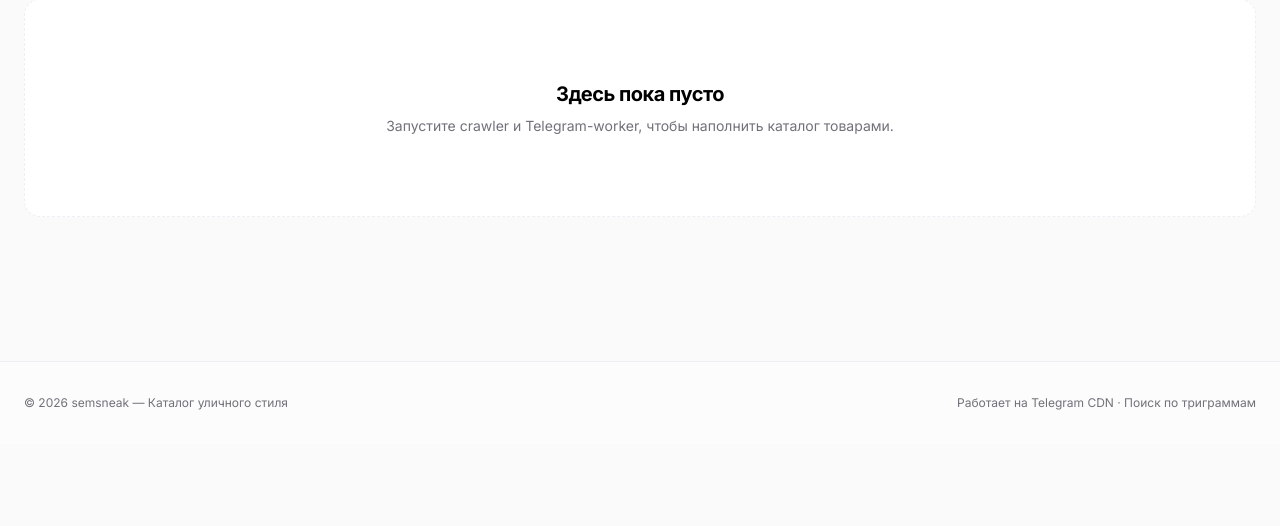
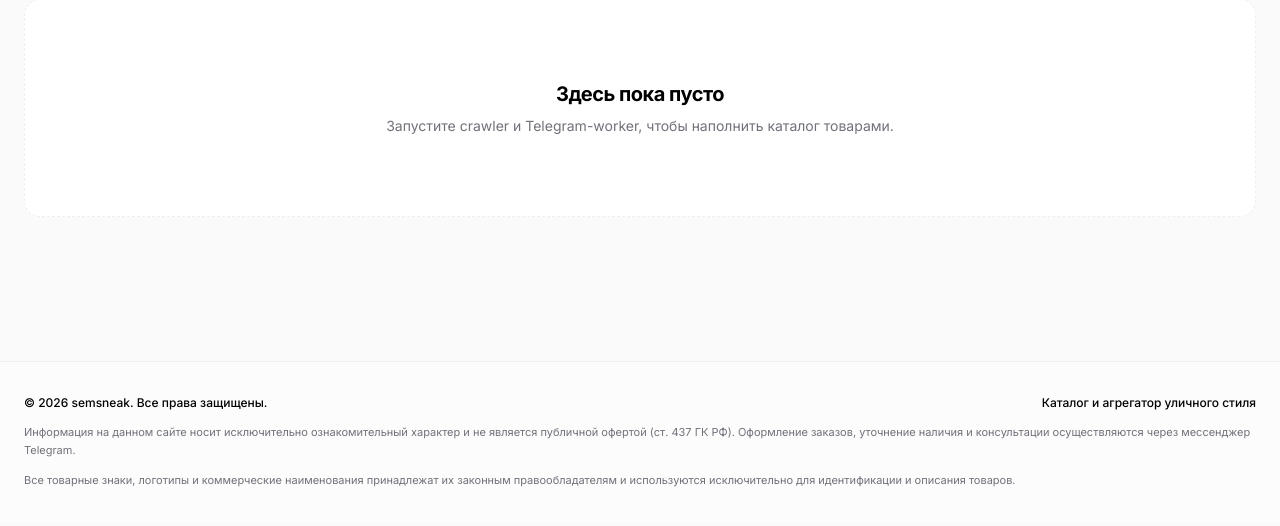
Before and after one commit to Curr3ncyV01D/website-store, a FastAPI app: page / in a window 1280 px wide. Shown: the part 171-697 px from the top of the page. Run offline with FastAPI, Linux system fonts and the light colour scheme; data that the repository does not hold is empty; some libraries are stand-ins or nearby versions.

Commit message:
chore: update and restructure site footer
Add required legal disclaimers referencing Russian Civil Code article 437, update copyright to static 2026, and restructure the footer layout for better spacing and readability.

```diff
--- a/templates/base.html
+++ b/templates/base.html
@@ -629,10 +629,22 @@
   {% block content %}{% endblock %}
 </main>
 
-<footer class="mt-8 md:mt-14 border-t border-line bg-white/50">
-  <div class="max-w-[1400px] mx-auto px-4 sm:px-6 py-5 md:py-8 text-[12px] text-muted flex flex-col sm:flex-row items-start sm:items-center justify-between gap-2">
-    <div>© <span id="y"></span> semsneak — Каталог уличного стиля</div>
-    <div>Работает на Telegram CDN · Поиск по триграммам</div>
+<footer class="mt-14 border-t border-line bg-white/50">
+  <div class="max-w-[1400px] mx-auto px-4 sm:px-6 py-8 text-[11px] text-muted space-y-3">
+
+    <div class="flex flex-col sm:flex-row items-start sm:items-center justify-between gap-2 text-[12px] font-medium text-black">
+      <div>© 2026 semsneak. Все права защищены.</div>
+      <div>Каталог и агрегатор уличного стиля</div>
+    </div>
+
+    <p class="leading-relaxed">
+      Информация на данном сайте носит исключительно ознакомительный характер и не является публичной офертой (ст. 437 ГК РФ). Оформление заказов, уточнение наличия и консультации осуществляются через мессенджер Telegram.
+    </p>
+
+    <p class="leading-relaxed">
+      Все товарные знаки, логотипы и коммерческие наименования принадлежат их законным правообладателям и используются исключительно для идентификации и описания товаров.
+    </p>
+
   </div>
 </footer>
 
```
